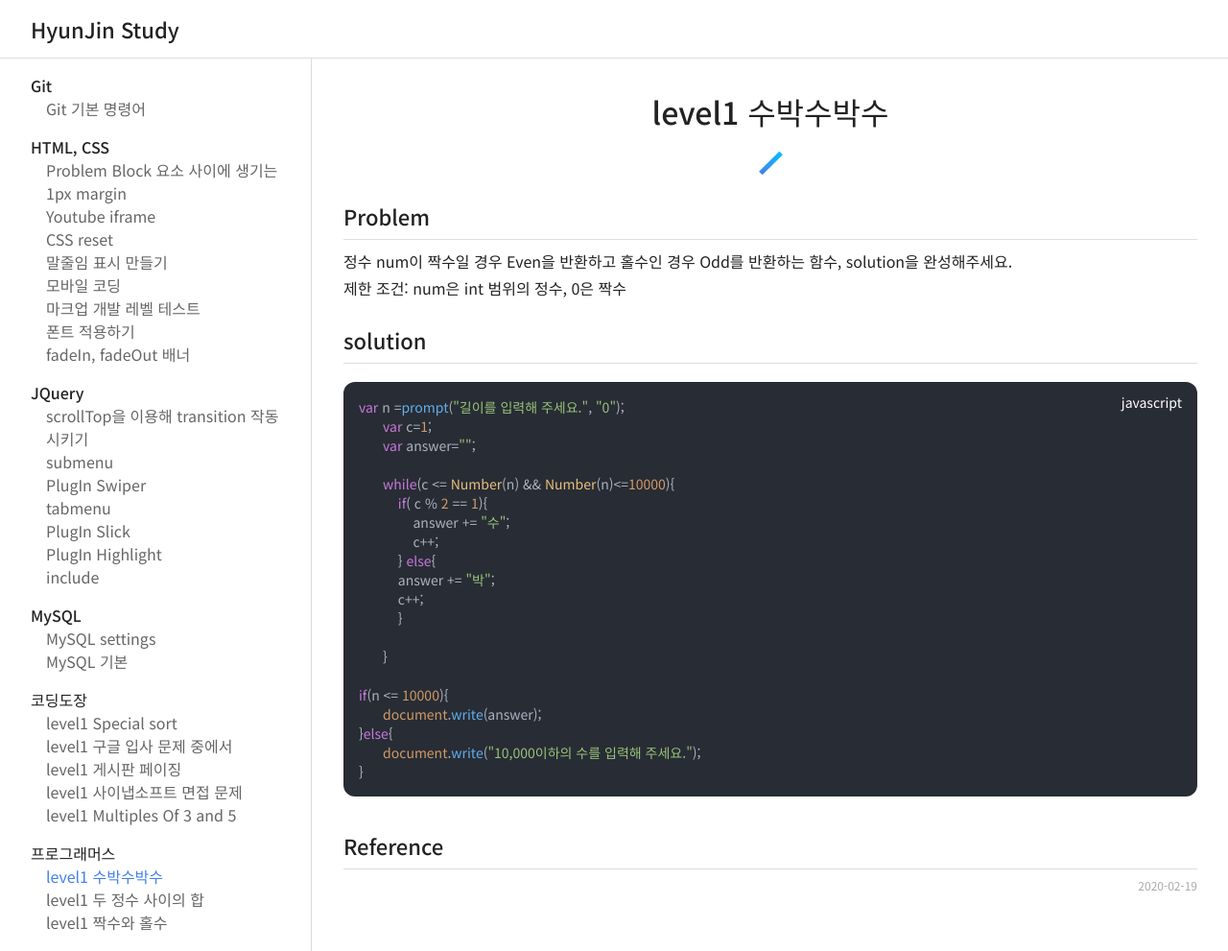
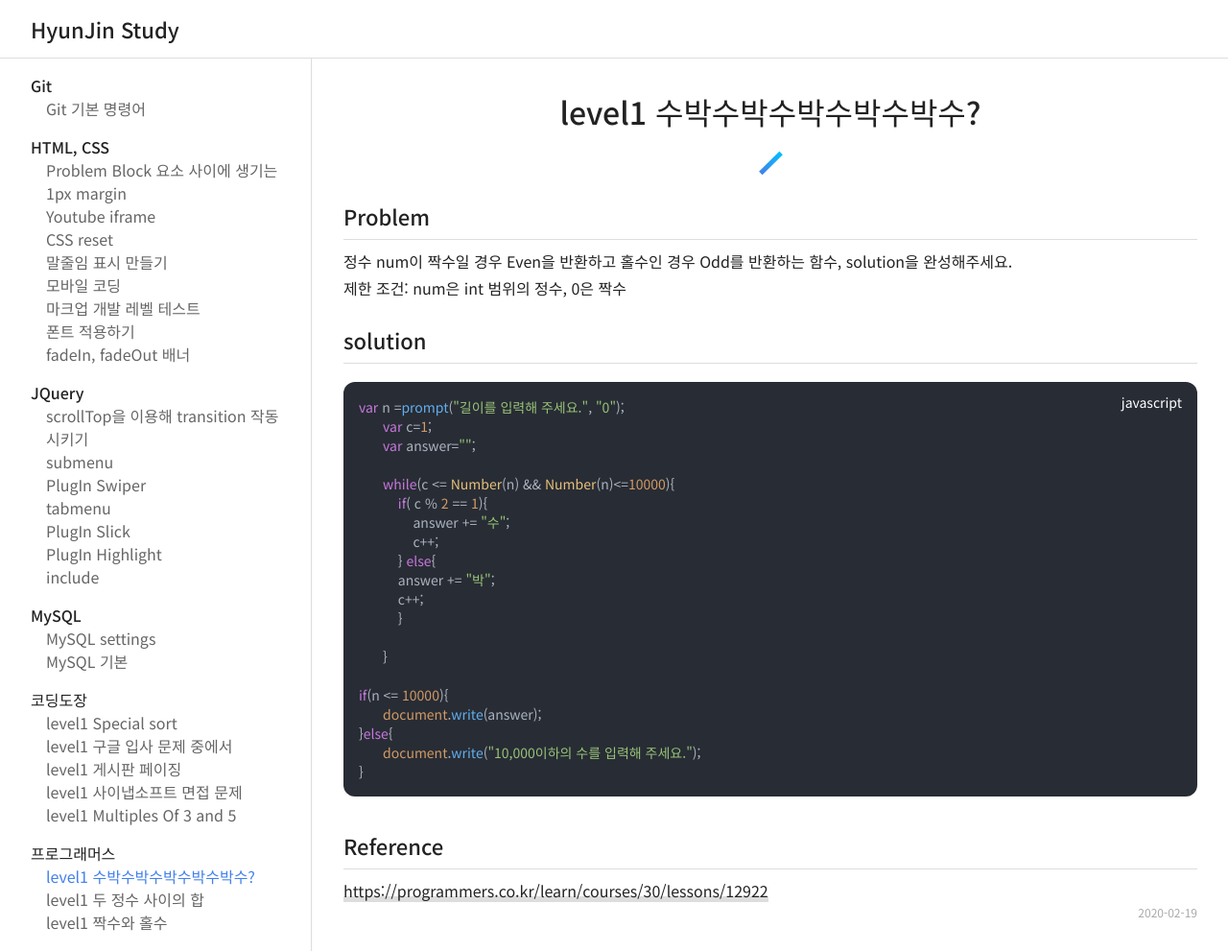
Before and after one commit to hhj171258/hhj171258.github.io, a Jekyll site: the page built from _posts/Programmers/2020-02-19-level1-watermelon.html, in a window 1280 px wide and 991 px high. Shown: the whole window at 96% size. Built offline with Jekyll 4.4.1, drawn with Linux system fonts in a browser that asks for light colours; nearby versions of some CDN libraries.

Commit message:
[Add] reference

```diff
--- a/_posts/Programmers/2020-02-19-level1-even-and-odd.html
+++ b/_posts/Programmers/2020-02-19-level1-even-and-odd.html
@@ -26,4 +26,5 @@ category: "프로그래머스"
 solution();</code>
 </pre>
 <h3>Reference</h3>
+<a href="https://programmers.co.kr/learn/courses/30/lessons/12937" target="_blank" title="새창열림">https://programmers.co.kr/learn/courses/30/lessons/12937</a>
 <small>2020-02-19</small>
--- a/_posts/Programmers/2020-02-19-level1-sum-between-two-integers.html
+++ b/_posts/Programmers/2020-02-19-level1-sum-between-two-integers.html
@@ -50,4 +50,5 @@ category: "프로그래머스"
 solution();</code>
 </pre>
 <h3>Reference</h3>
+<a href="https://programmers.co.kr/learn/courses/30/lessons/12912" target="_blank" title="새창열림">https://programmers.co.kr/learn/courses/30/lessons/12912</a>
 <small>2020-02-19</small>
--- a/_posts/Programmers/2020-02-19-level1-watermelon.html
+++ b/_posts/Programmers/2020-02-19-level1-watermelon.html
@@ -1,6 +1,6 @@
 ---
 layout: post
-title:  "level1 수박수박수"
+title:  "level1 수박수박수박수박수박수?"
 date: 2020-02-19
 category: "프로그래머스"
 ---
@@ -33,4 +33,5 @@ if(n <= 10000){
 }</code>
 </pre>
 <h3>Reference</h3>
+<a href="https://programmers.co.kr/learn/courses/30/lessons/12922" target="_blank" title="새창열림">https://programmers.co.kr/learn/courses/30/lessons/12922</a>
 <small>2020-02-19</small>
```
